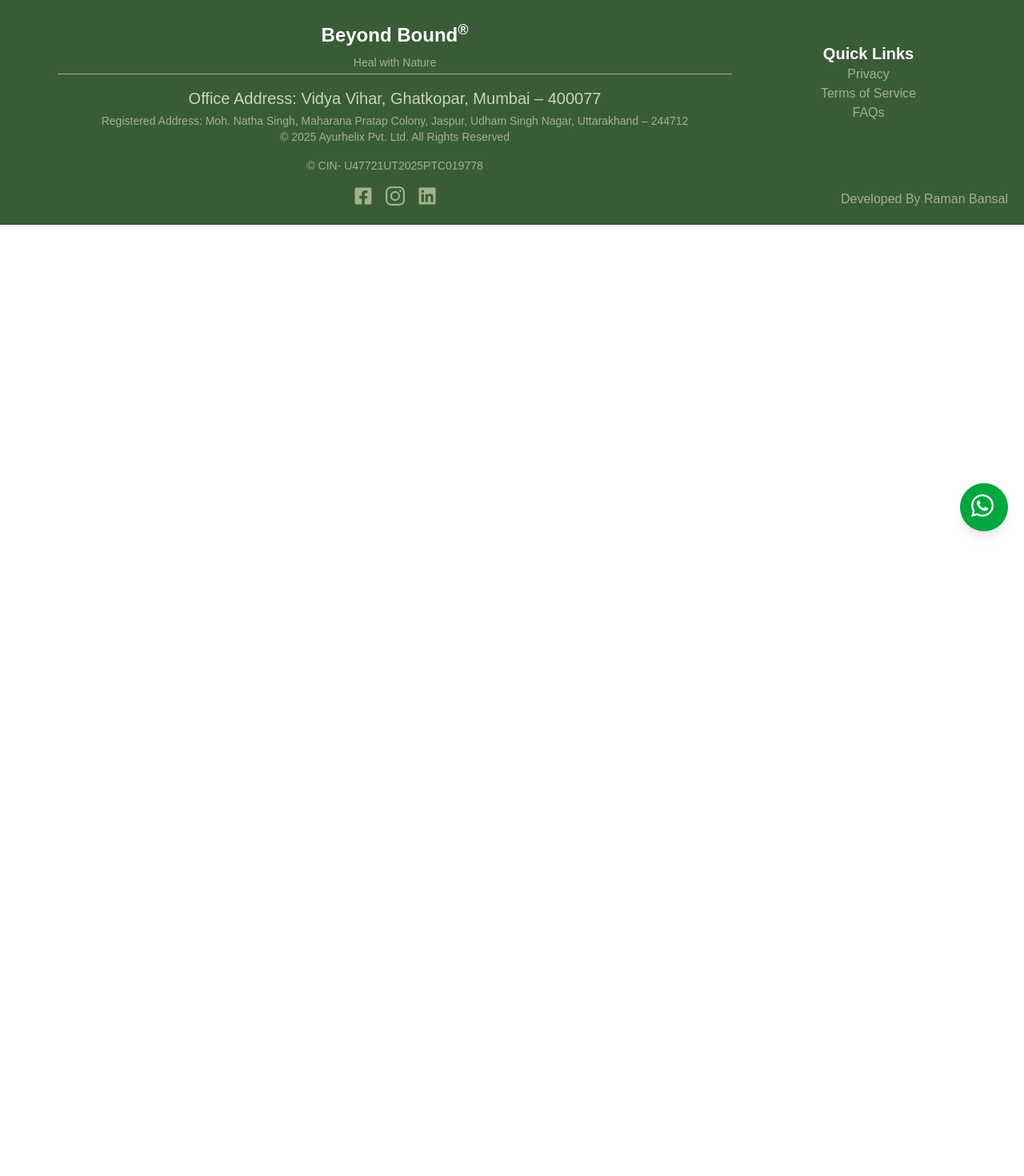
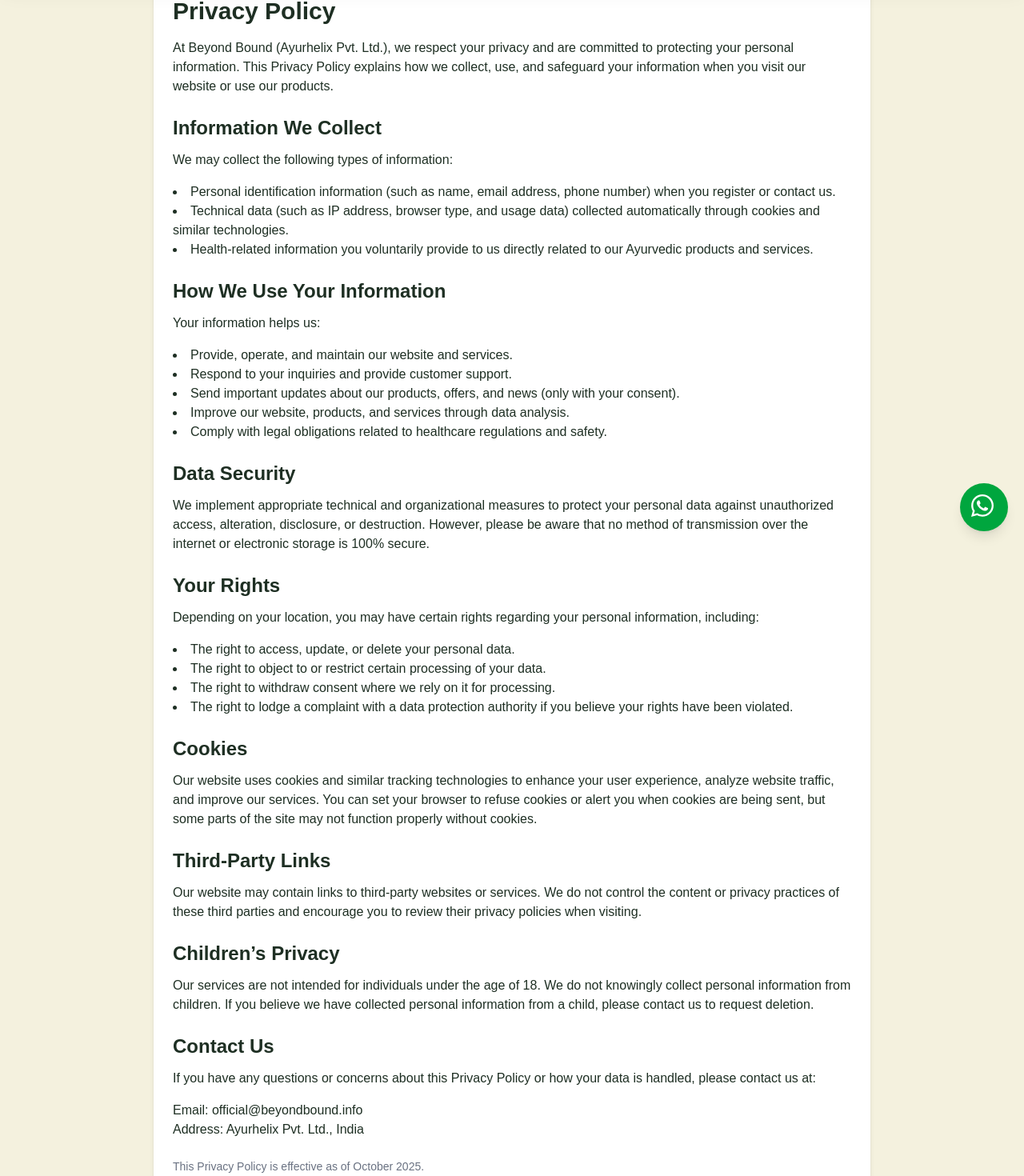
Before and after one commit to beyondbound889/BB, a React (Vite) app in the folder ayurhelix/: page /privacy in a window 1280 px wide. Shown: the part 116-1586 px from the top of the page at 80% size. Before the commit the page ends 800 px from the top, so only its background shows below. Built offline with nearby package versions, Linux system fonts and the light colour scheme; what @dr.pogodin/react-helmet would draw is missing.

Commit message:
Privacy-page

```diff
--- a/ayurhelix/src/pages/Privacy.jsx
+++ b/ayurhelix/src/pages/Privacy.jsx
@@ -1,9 +1,81 @@
-import React from 'react'
+import React from "react";
 
-const Privacy = () => {
+const PrivacyPolicy = () => {
   return (
-    <div>Privacy</div>
-  )
-}
+    <div className="max-w-4xl mx-auto p-6 bg-white shadow-md rounded-lg">
+      <h1 className="text-3xl font-bold mb-4">Privacy Policy</h1>
 
-export default Privacy
+      <p className="mb-4">
+        At Beyond Bound (Ayurhelix Pvt. Ltd.), we respect your privacy and are committed to protecting your personal information. This Privacy Policy explains how we collect, use, and safeguard your information when you visit our website or use our products.
+      </p>
+
+      <h2 className="text-2xl font-semibold mt-6 mb-3">Information We Collect</h2>
+      <p className="mb-4">
+        We may collect the following types of information:
+      </p>
+      <ul className="list-disc list-inside mb-4">
+        <li>Personal identification information (such as name, email address, phone number) when you register or contact us.</li>
+        <li>Technical data (such as IP address, browser type, and usage data) collected automatically through cookies and similar technologies.</li>
+        <li>Health-related information you voluntarily provide to us directly related to our Ayurvedic products and services.</li>
+      </ul>
+
+      <h2 className="text-2xl font-semibold mt-6 mb-3">How We Use Your Information</h2>
+      <p className="mb-4">
+        Your information helps us:
+      </p>
+      <ul className="list-disc list-inside mb-4">
+        <li>Provide, operate, and maintain our website and services.</li>
+        <li>Respond to your inquiries and provide customer support.</li>
+        <li>Send important updates about our products, offers, and news (only with your consent).</li>
+        <li>Improve our website, products, and services through data analysis.</li>
+        <li>Comply with legal obligations related to healthcare regulations and safety.</li>
+      </ul>
+
+      <h2 className="text-2xl font-semibold mt-6 mb-3">Data Security</h2>
+      <p className="mb-4">
+        We implement appropriate technical and organizational measures to protect your personal data against unauthorized access, alteration, disclosure, or destruction. However, please be aware that no method of transmission over the internet or electronic storage is 100% secure.
+      </p>
+
+      <h2 className="text-2xl font-semibold mt-6 mb-3">Your Rights</h2>
+      <p className="mb-4">
+        Depending on your location, you may have certain rights regarding your personal information, including:
+      </p>
+      <ul className="list-disc list-inside mb-4">
+        <li>The right to access, update, or delete your personal data.</li>
+        <li>The right to object to or restrict certain processing of your data.</li>
+        <li>The right to withdraw consent where we rely on it for processing.</li>
+        <li>The right to lodge a complaint with a data protection authority if you believe your rights have been violated.</li>
+      </ul>
+
+      <h2 className="text-2xl font-semibold mt-6 mb-3">Cookies</h2>
+      <p className="mb-4">
+        Our website uses cookies and similar tracking technologies to enhance your user experience, analyze website traffic, and improve our services. You can set your browser to refuse cookies or alert you when cookies are being sent, but some parts of the site may not function properly without cookies.
+      </p>
+
+      <h2 className="text-2xl font-semibold mt-6 mb-3">Third-Party Links</h2>
+      <p className="mb-4">
+        Our website may contain links to third-party websites or services. We do not control the content or privacy practices of these third parties and encourage you to review their privacy policies when visiting.
+      </p>
+
+      <h2 className="text-2xl font-semibold mt-6 mb-3">Children’s Privacy</h2>
+      <p className="mb-4">
+        Our services are not intended for individuals under the age of 18. We do not knowingly collect personal information from children. If you believe we have collected personal information from a child, please contact us to request deletion.
+      </p>
+
+      <h2 className="text-2xl font-semibold mt-6 mb-3">Contact Us</h2>
+      <p className="mb-4">
+        If you have any questions or concerns about this Privacy Policy or how your data is handled, please contact us at:
+      </p>
+      <p>
+        Email: official@beyondbound.info<br />
+        Address: Ayurhelix Pvt. Ltd., India
+      </p>
+
+      <p className="mt-6 text-sm text-gray-500">
+        This Privacy Policy is effective as of October 2025.
+      </p>
+    </div>
+  );
+};
+
+export default PrivacyPolicy;
```
